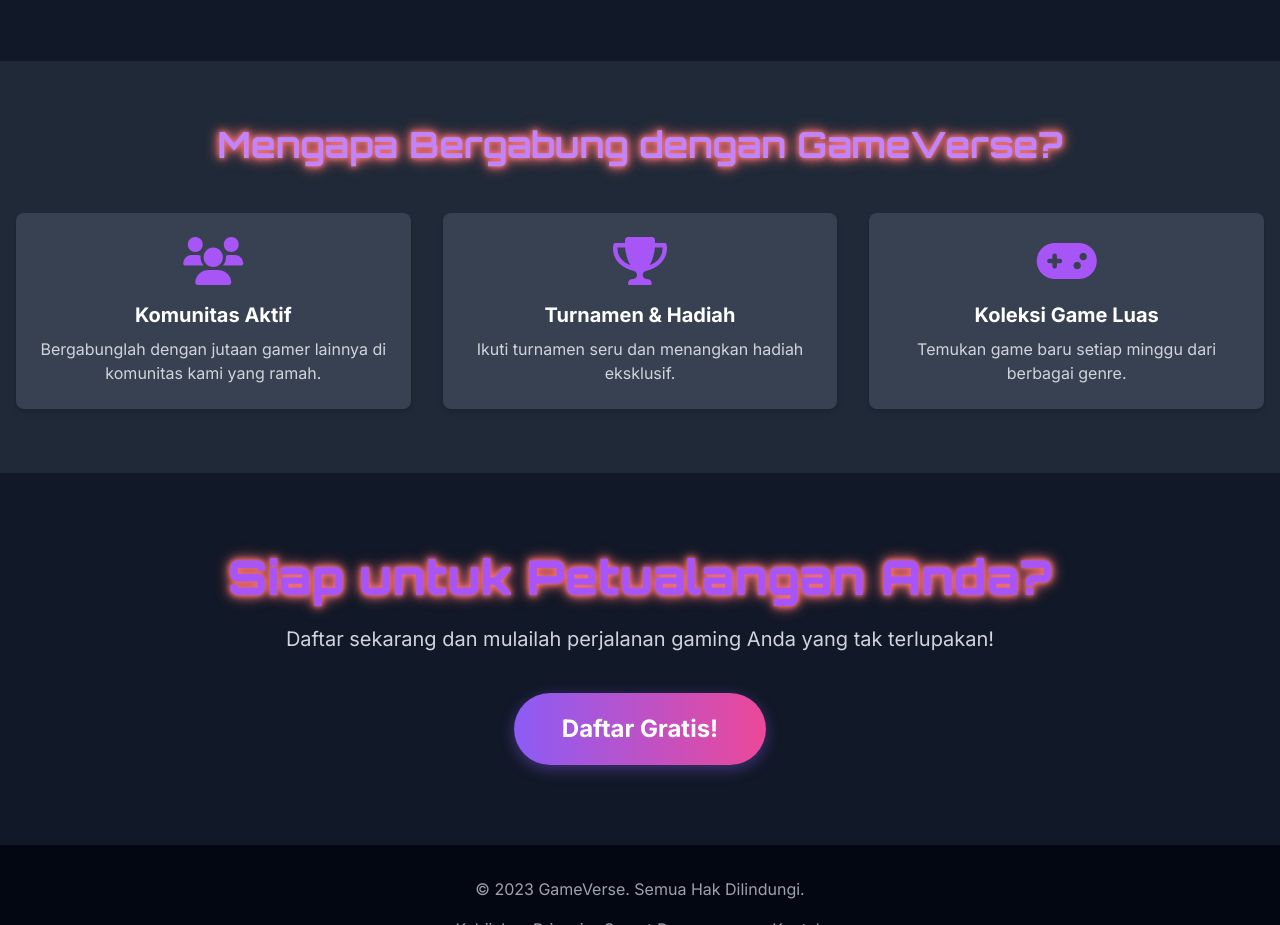
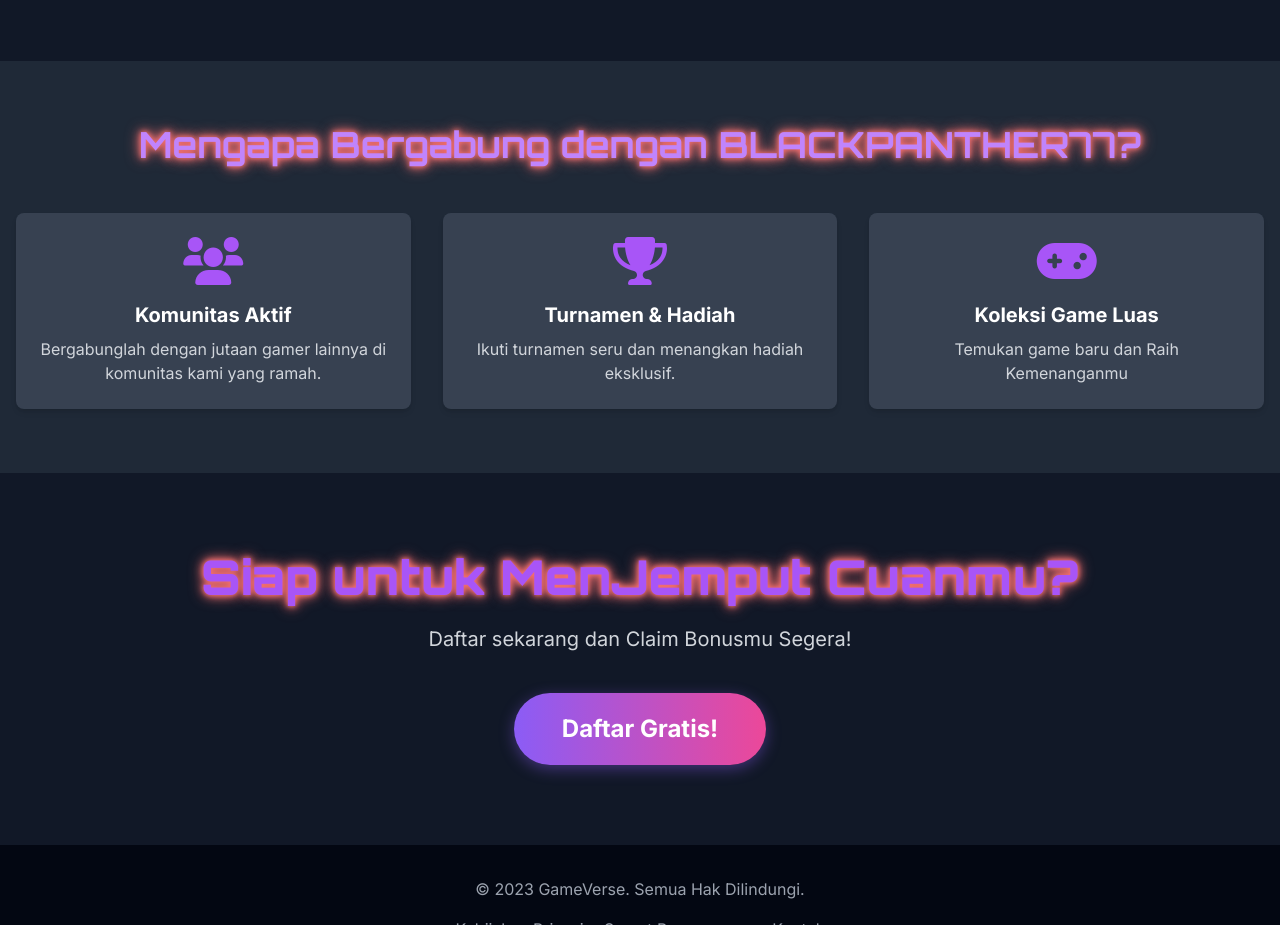
Before and after one commit to macanhitam77/blackpanther77wins, a plain HTML site: page index.html in a window 1280 px wide. Shown: the part 1451-2376 px from the top of the page. Drawn offline with nearby package versions, Linux system fonts and the light colour scheme.

Commit message:
index.html

```diff
--- a/index.html
+++ b/index.html
@@ -158,7 +158,7 @@
     <!-- Bagian Mengapa Bergabung -->
     <section class="py-16 bg-gray-800">
         <div class="container mx-auto px-4 text-center">
-            <h2 class="text-4xl font-bold mb-12 game-title-font text-purple-400 neon-text">Mengapa Bergabung dengan GameVerse?</h2>
+            <h2 class="text-4xl font-bold mb-12 game-title-font text-purple-400 neon-text">Mengapa Bergabung dengan BLACKPANTHER77?</h2>
             <div class="grid grid-cols-1 md:grid-cols-3 gap-8">
                 <div class="p-6 rounded-lg bg-gray-700 shadow-md">
                     <i class="fas fa-users text-5xl text-purple-500 mb-4"></i>
@@ -173,7 +173,7 @@
                 <div class="p-6 rounded-lg bg-gray-700 shadow-md">
                     <i class="fas fa-gamepad text-5xl text-purple-500 mb-4"></i>
                     <h3 class="text-xl font-semibold mb-2 text-white">Koleksi Game Luas</h3>
-                    <p class="text-gray-300">Temukan game baru setiap minggu dari berbagai genre.</p>
+                    <p class="text-gray-300">Temukan game baru dan Raih Kemenanganmu</p>
                 </div>
             </div>
         </div>
@@ -183,10 +183,10 @@
     <section class="py-20 bg-gray-900 text-center">
         <div class="container mx-auto px-4">
             <h2 class="text-4xl md:text-5xl font-extrabold mb-6 game-title-font text-purple-500 neon-text">
-                Siap untuk Petualangan Anda?
+                Siap untuk MenJemput Cuanmu?
             </h2>
             <p class="text-lg md:text-xl mb-10 text-gray-300">
-                Daftar sekarang dan mulailah perjalanan gaming Anda yang tak terlupakan!
+                Daftar sekarang dan Claim Bonusmu Segera!
             </p>
             <button class="btn-primary text-white px-12 py-5 rounded-full font-bold text-2xl">
                 Daftar Gratis!
```
